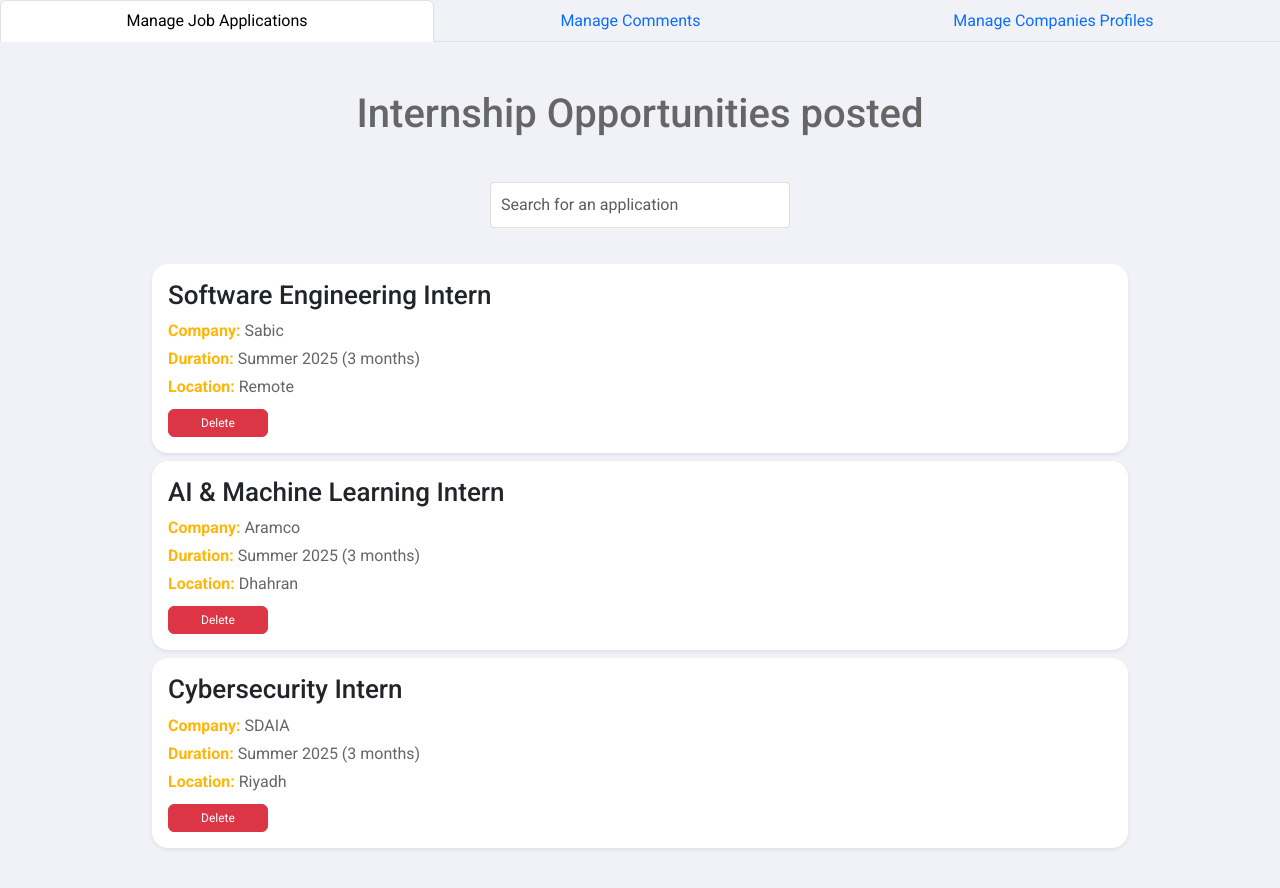
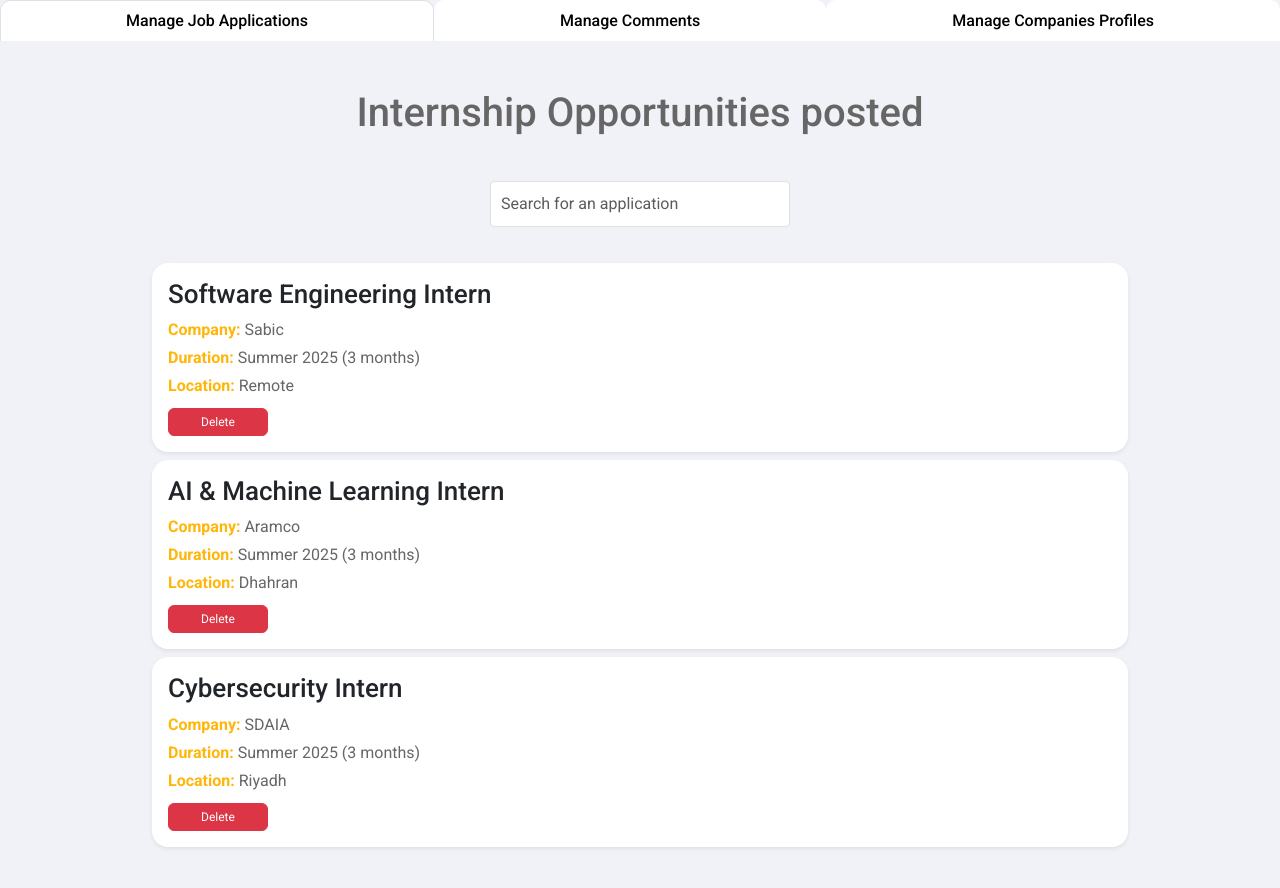
Before and after one commit to jalsayid/InternAtlas, a React (Create React App) app in the folder app/: page /ModerateContentNav in a window 1280 px wide. Shown: the top 888 px of the page. Built offline with nearby package versions, Linux system fonts and the light colour scheme.

Commit message:
update ModerateContentNav style

```diff
--- a/app/src/components/ManageApplications.js
+++ b/app/src/components/ManageApplications.js
@@ -35,7 +35,7 @@ function ManageApplications() {
 
       setShowAlert(true);
 
-      setTimeout(() => setShowAlert(false), 3000); // Auto-dismiss alert
+      setTimeout(() => setShowAlert(false), 3000);
     };
 
 
@@ -53,7 +53,7 @@ function ManageApplications() {
       </Form>
       <SubmissionAlert
         show={showAlert}
-        message="Application deleted!"
+        message="Application deleted successfully"
         variant="success"
         onClose={() => setShowAlert(false)}
       />
--- a/app/src/components/ModerateContentNav.js
+++ b/app/src/components/ModerateContentNav.js
@@ -20,20 +20,34 @@ function ModerateContentNav() {
           return <ManageApplications />;
       }
     };
+    const customTabStyle = {
+      backgroundColor: '#fff',
+      borderBottom: 'none',
+      borderRadius: '10px 10px 0 0',
+      color: '#000',
+      fontWeight: '500',
+      textAlign: 'center',
+    };
 
+    const activeTabStyle = {
+      ...customTabStyle,
+      backgroundColor: '#FFB608',
+      color: '#fff',
+
+    };
 
 
   return (
     <>
-    <Nav fill variant="tabs" defaultActiveKey="TrackApplications" onSelect={(selectedKey) => setActiveTab(selectedKey)}>
-      <Nav.Item>
-        <Nav.Link eventKey="TrackApplications">Manage Job Applications</Nav.Link>
+    <Nav fill variant="tabs" defaultActiveKey="TrackApplications" onSelect={(selectedKey) => setActiveTab(selectedKey)} >
+      <Nav.Item style={{}}>
+        <Nav.Link style={activeTab === 'TrackApplications' ? activeTabStyle : customTabStyle} eventKey="TrackApplications">Manage Job Applications</Nav.Link>
       </Nav.Item>
       <Nav.Item>
-        <Nav.Link eventKey="TrackComments">Manage Comments</Nav.Link>
+        <Nav.Link style={activeTab === 'TrackComments' ? activeTabStyle : customTabStyle} eventKey="TrackComments">Manage Comments</Nav.Link>
       </Nav.Item>
       <Nav.Item>
-        <Nav.Link eventKey="TrackProfiles">Manage Companies Profiles</Nav.Link>
+        <Nav.Link style={activeTab === 'TrackProfiles' ? activeTabStyle : customTabStyle} eventKey="TrackProfiles">Manage Companies Profiles</Nav.Link>
       </Nav.Item>
     </Nav>
     <div className="mt-4">
--- a/app/src/components/TrackComments.js
+++ b/app/src/components/TrackComments.js
@@ -53,7 +53,7 @@ function TrackComments() {
       </Form>
       <SubmissionAlert
         show={showAlert}
-        message="item deleted successfully"
+        message="Comment deleted successfully"
         variant="success"
         onClose={() => setShowAlert(false)}
       />
--- a/app/src/components/TrackProfiles.js
+++ b/app/src/components/TrackProfiles.js
@@ -50,7 +50,7 @@ function TrackProfiles() {
       </Form>
       <SubmissionAlert
         show={showAlert}
-        message="item deleted successfully"
+        message="Profile deleted successfully"
         variant="success"
         onClose={() => setShowAlert(false)}
       />
```
